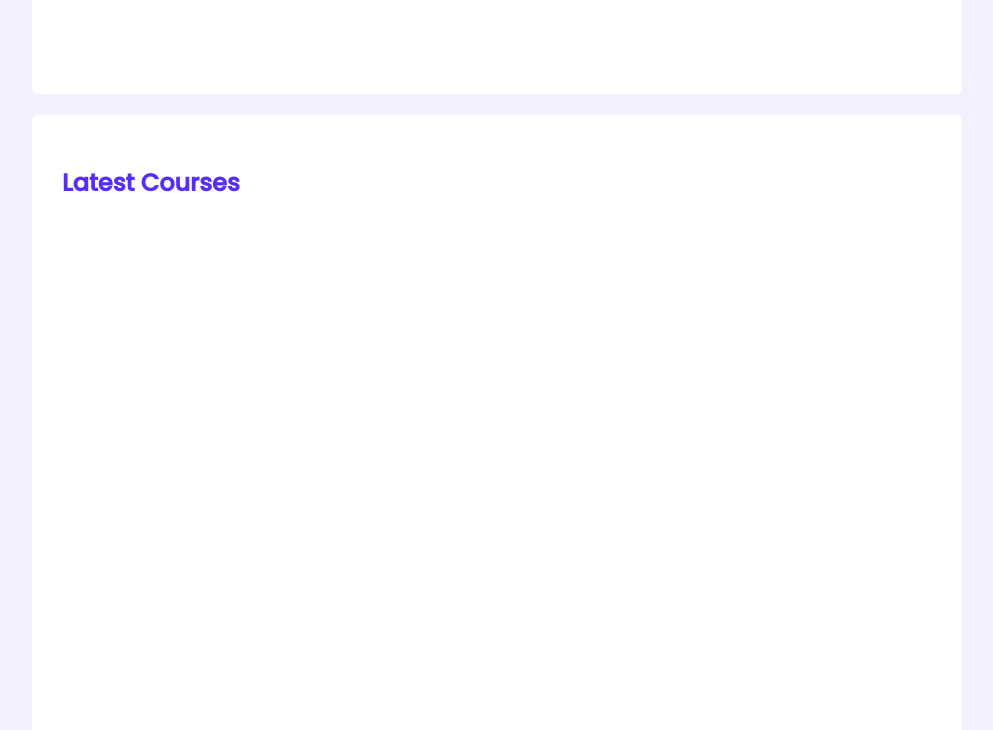
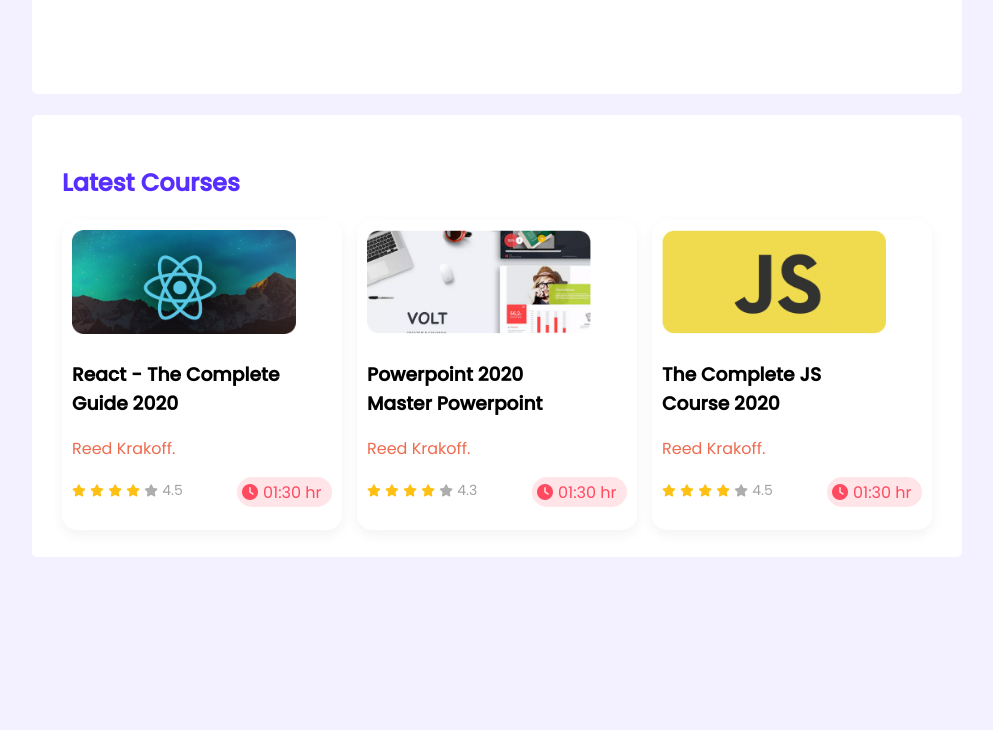
Before and after one commit to zkDhruba/leader-board, a plain HTML site: page index.html in a window 1280 px wide. Shown: the part 653-1383 px from the top of the page, without its empty margins (143-1136 px from the left). After the commit the page ends 1218 px from the top, so only its background shows below. Drawn offline with Linux system fonts and the light colour scheme; a web font is replaced by a local one.

Commit message:
rough done

```diff
--- a/index.html
+++ b/index.html
@@ -6,6 +6,9 @@
     <meta http-equiv="X-UA-Compatible" content="IE=edge">
     <meta name="viewport" content="width=device-width, initial-scale=1.0">
     <title>Leaderboard</title>
+    <!-- font awesome -->
+    <script src="https://kit.fontawesome.com/2d2dde033d.js" crossorigin="anonymous"></script>
+    <!-- stylesheet -->
     <link rel="stylesheet" href="styles/style.css">
 </head>
 
@@ -112,7 +115,81 @@
                 Latest Courses
             </h2>
             <div class="latest-courses">
+                <div class="course">
+                    <div class="banner">
+                        <img src="images/courses/course-1.png" alt="">
+                    </div>
+                    <div class="course-details">
+                        <h3 class="course-name">React - The Complete Guide 2020</h3>
+                        <p class="course-author">Reed Krakoff.</p>
+                    </div>
+                    <div class="course-info">
+                        <div class="star">
+                            <i class="fa-solid fa-star filled"></i>
+                            <i class="fa-solid fa-star filled"></i>
+                            <i class="fa-solid fa-star filled"></i>
+                            <i class="fa-solid fa-star filled"></i>
+                            <i class="fa-solid fa-star empty"></i>
+                            <span class="rating-number">4.5</span>
 
+                        </div>
+                        <div class="duration">
+                            <i class="fa-solid fa-clock"></i>
+                            <p class="duration-text">01:30 hr</p>
+                        </div>
+                    </div>
+
+                </div>
+                <div class="course">
+                    <div class="banner">
+                        <img src="images/courses/course-2.png" alt="">
+                    </div>
+                    <div class="course-details">
+                        <h3 class="course-name">Powerpoint 2020 Master Powerpoint</h3>
+                        <p class="course-author">Reed Krakoff.</p>
+                    </div>
+                    <div class="course-info">
+                        <div class="star">
+                            <i class="fa-solid fa-star filled"></i>
+                            <i class="fa-solid fa-star filled"></i>
+                            <i class="fa-solid fa-star filled"></i>
+                            <i class="fa-solid fa-star filled"></i>
+                            <i class="fa-solid fa-star empty"></i>
+                            <span class="rating-number">4.3</span>
+
+                        </div>
+                        <div class="duration">
+                            <i class="fa-solid fa-clock"></i>
+                            <p class="duration-text">01:30 hr</p>
+                        </div>
+                    </div>
+
+                </div>
+                <div class="course">
+                    <div class="banner">
+                        <img src="images/courses/course-3.png" alt="">
+                    </div>
+                    <div class="course-details">
+                        <h3 class="course-name">The Complete JS Course 2020</h3>
+                        <p class="course-author">Reed Krakoff.</p>
+                    </div>
+                    <div class="course-info">
+                        <div class="star">
+                            <i class="fa-solid fa-star filled"></i>
+                            <i class="fa-solid fa-star filled"></i>
+                            <i class="fa-solid fa-star filled"></i>
+                            <i class="fa-solid fa-star filled"></i>
+                            <i class="fa-solid fa-star empty"></i>
+                            <span class="rating-number">4.5</span>
+
+                        </div>
+                        <div class="duration">
+                            <i class="fa-solid fa-clock"></i>
+                            <p class="duration-text">01:30 hr</p>
+                        </div>
+                    </div>
+
+                </div>
             </div>
         </section>
     </main>
--- a/styles/style.css
+++ b/styles/style.css
@@ -95,5 +95,69 @@
  -----------------------> */
 
 #id-courses {
+    height: 382px;
     margin-top: 21px;
 }
+
+.latest-courses {
+    display: flex;
+    justify-content: space-between;
+}
+
+.course {
+    width: 260px;
+    height: 290px;
+    box-shadow: 0px 5px 13px rgba(0, 0, 0, 0.05);
+    padding: 10px;
+    border-radius: 15px;
+}
+
+.course .banner img {
+    width: 224px;
+    height: 104px;
+}
+
+.course-name {
+    width: 224px;
+}
+
+.course-author {
+    color: #ED6B4F;
+}
+
+.course-info {
+    display: flex;
+    justify-content: space-between;
+}
+
+.fa-star {
+    font-size: 12.25px;
+}
+
+.filled {
+    color: #FFC014;
+}
+
+.empty {
+    color: #AEAEAE;
+}
+
+.rating-number {
+    color: #A2A2A2;
+    font-size: 14px;
+}
+
+.duration {
+    width: 95px;
+    height: 30px;
+    background-color: #FFE4E8;
+    border-radius: 25px;
+    display: flex;
+    align-items: center;
+}
+
+.fa-clock,
+.duration-text {
+    color: #FF4A60;
+    padding-left: 5px;
+}
```
